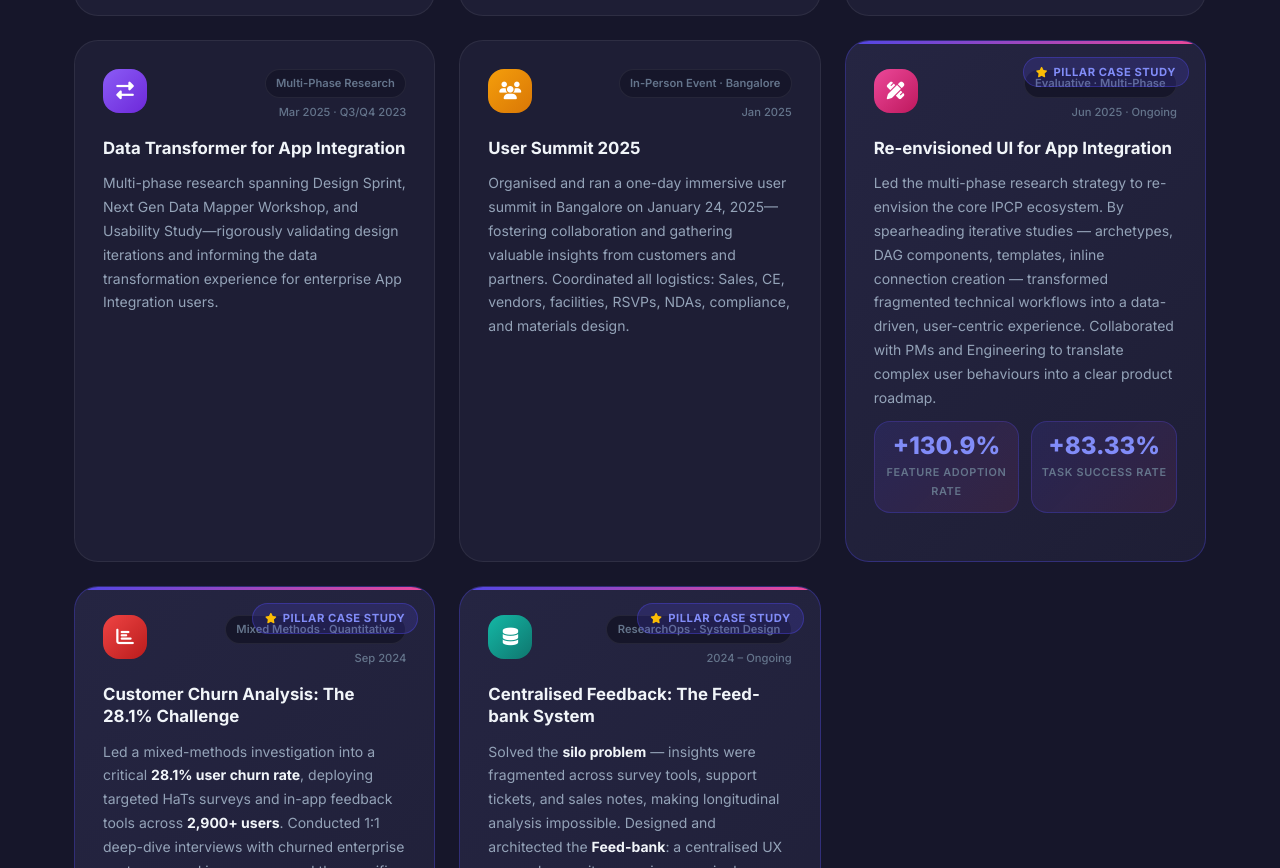
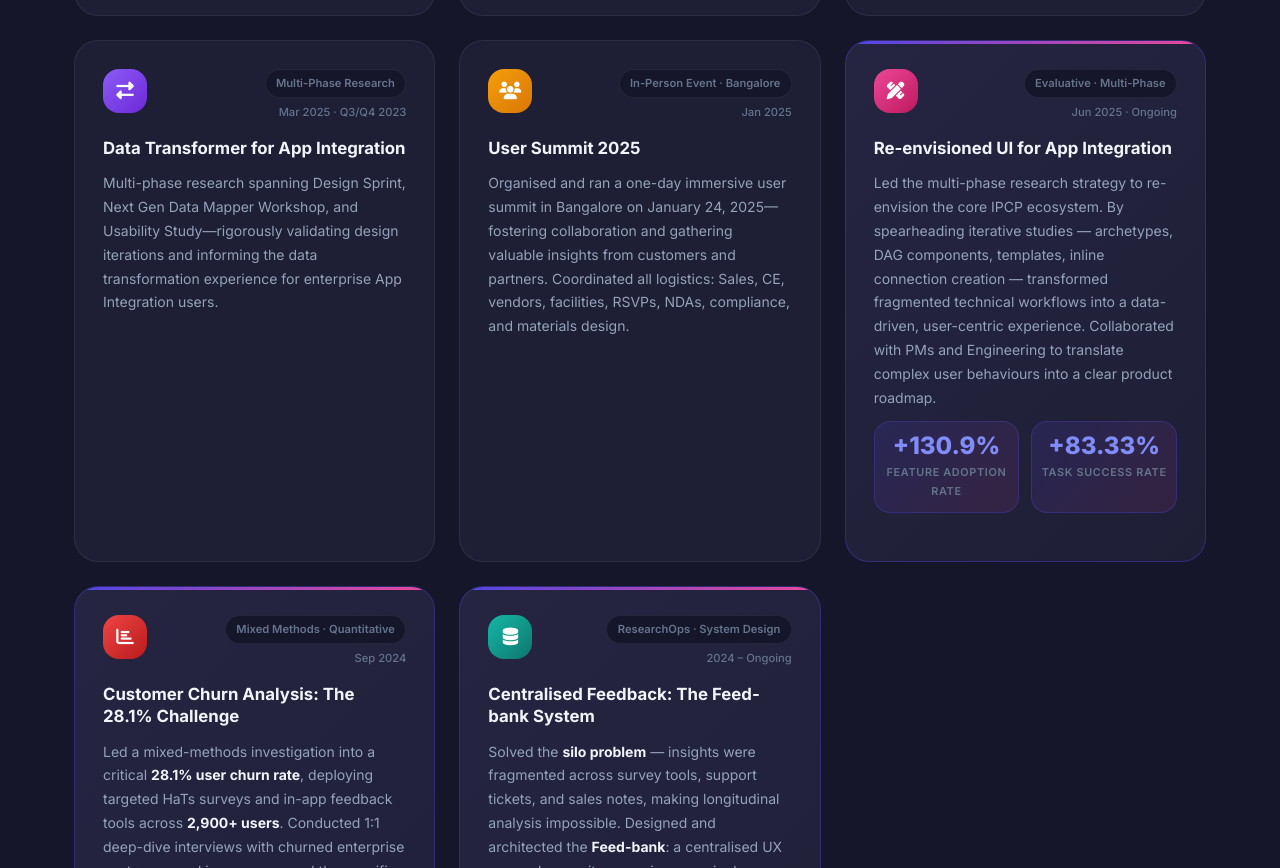
Before and after one commit to pournamikk/portfolio, a plain HTML site: page index.html in a window 1280 px wide. Shown: the part 3186-4054 px from the top of the page. Drawn offline with nearby package versions, Linux system fonts and the light colour scheme; a web font is replaced by a local one.

Commit message:
Update index.html

```diff
--- a/index.html
+++ b/index.html
@@ -283,7 +283,6 @@
 
           <!-- Re-envisioned UI -->
           <div class="project-card featured" id="proj-reenvision">
-            <div class="featured-badge"><i class="fas fa-star"></i> Pillar Case Study</div>
             <div class="project-card-header">
               <div class="project-icon" style="background: linear-gradient(135deg,#EC4899,#BE185D);">
                 <i class="fas fa-pencil-ruler"></i>
@@ -310,8 +309,7 @@
 
           <!-- Customer Churn Analysis -->
           <div class="project-card featured" id="proj-churn">
-            <div class="featured-badge"><i class="fas fa-star"></i> Pillar Case Study</div>
-            <div class="project-card-header">
+              <div class="project-card-header">
               <div class="project-icon" style="background: linear-gradient(135deg,#EF4444,#B91C1C);">
                 <i class="fas fa-chart-bar"></i>
               </div>
@@ -332,7 +330,6 @@
 
           <!-- Centralised User Feedback -->
           <div class="project-card featured" id="proj-feedback">
-            <div class="featured-badge"><i class="fas fa-star"></i> Pillar Case Study</div>
             <div class="project-card-header">
               <div class="project-icon" style="background: linear-gradient(135deg,#14B8A6,#0F766E);">
                 <i class="fas fa-database"></i>
```
